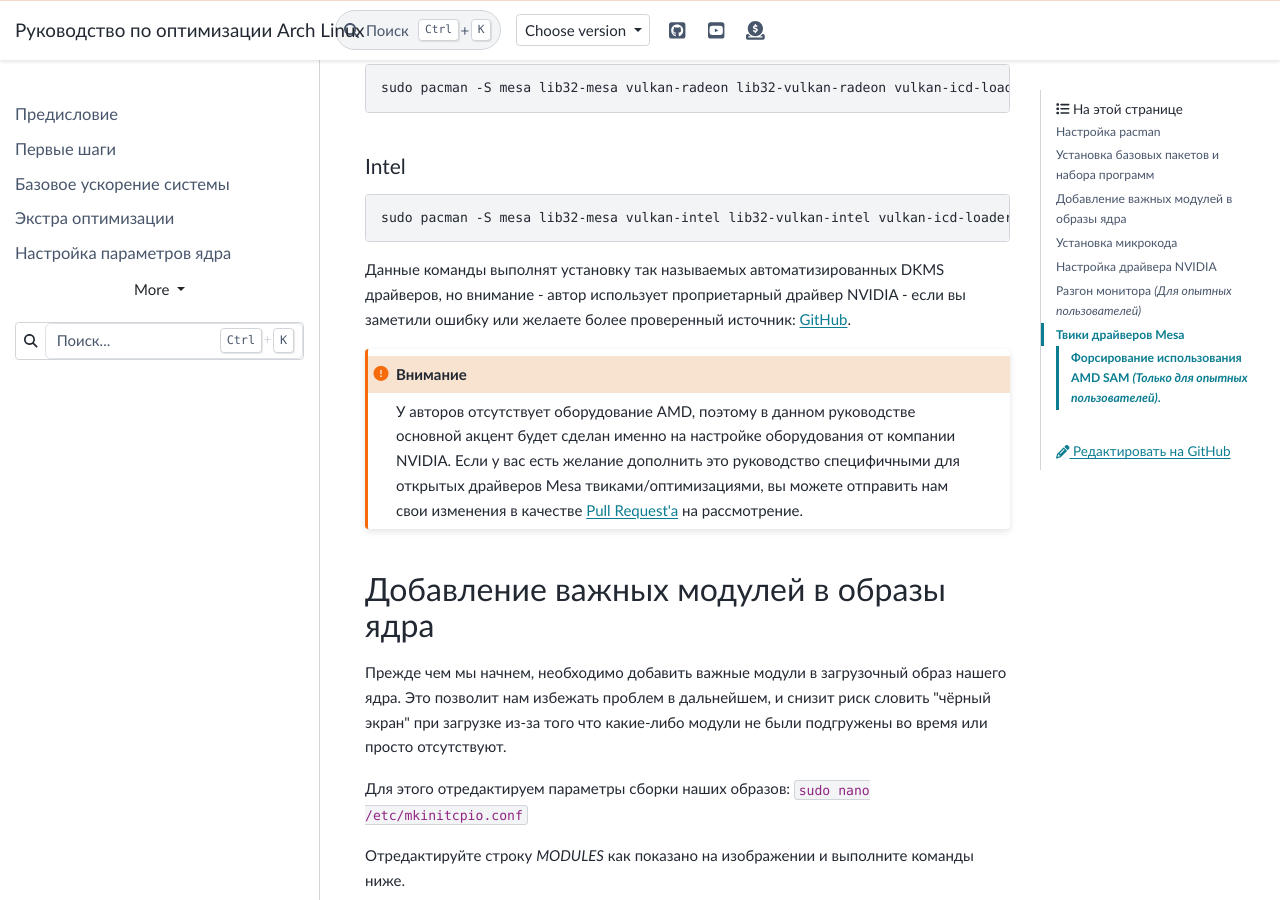
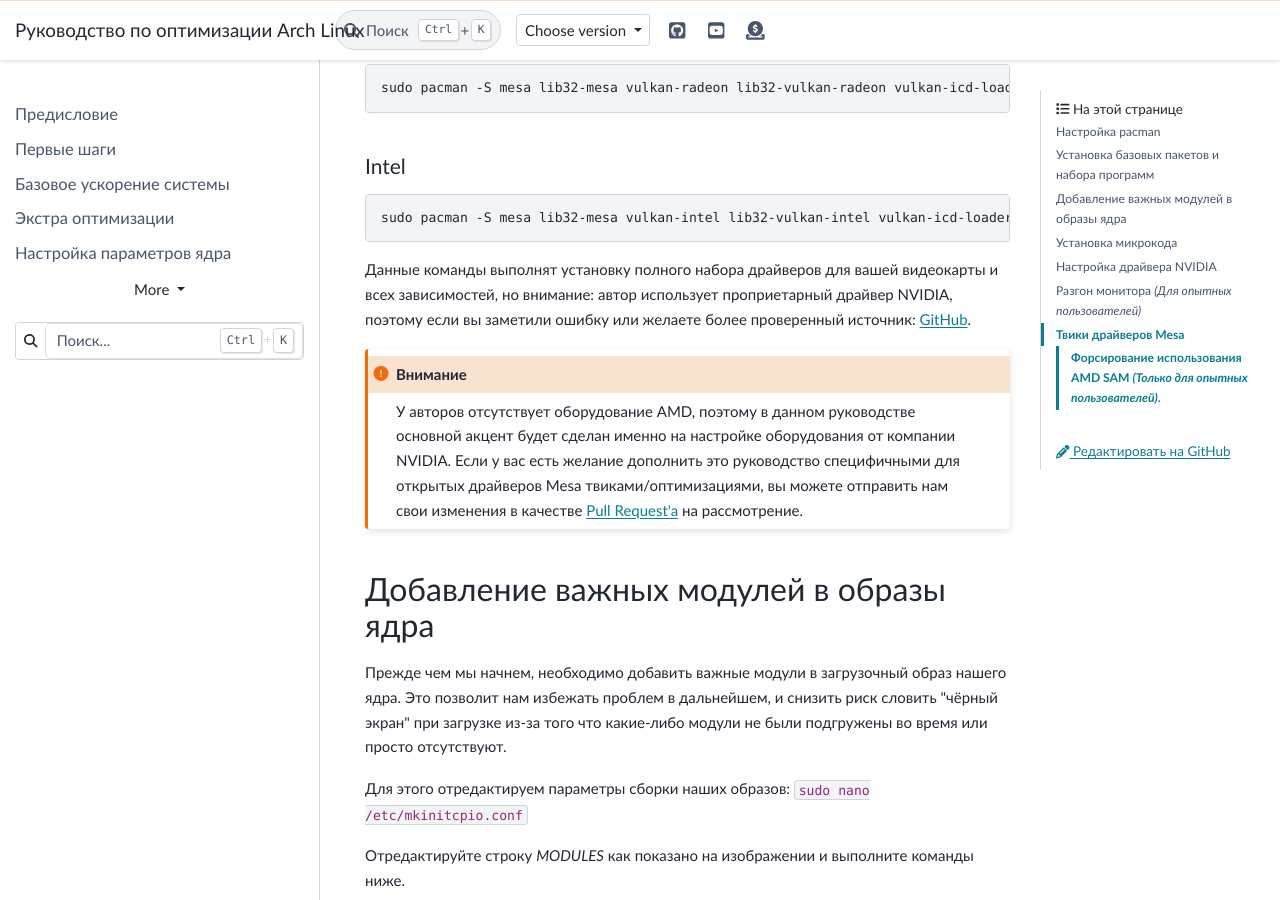
Before and after one commit to ventureoo/ARU, a Sphinx documentation site: the page built from docs/source/first-steps.rst, in a window 1280 px wide and 900 px high, scrolled down 3177 px. Built offline with Sphinx 7.4.7 and the PyData theme 0.15.4, drawn with Linux system fonts in a browser that asks for light colours; some of the changed text lies outside the part shown.

Commit message:
first-steps: Some fixes

```diff
--- a/docs/source/first-steps.rst
+++ b/docs/source/first-steps.rst
@@ -159,8 +159,8 @@ Intel
 
   sudo pacman -S mesa lib32-mesa vulkan-intel lib32-vulkan-intel vulkan-icd-loader lib32-vulkan-icd-loader
 
-Данные команды выполнят установку так называемых автоматизированных DKMS драйверов, но внимание - автор использует проприетарный драйвер NVIDIA
-- если вы заметили ошибку или желаете более проверенный источник: `GitHub
+Данные команды выполнят установку полного набора драйверов для вашей видеокарты и всех зависимостей,
+но внимание: автор использует проприетарный драйвер NVIDIA, поэтому если вы заметили ошибку или желаете более проверенный источник: `GitHub
 <https://github.com/lutris/docs/blob/master/InstallingDrivers.md>`_.
 
 .. attention:: У авторов отсутствует оборудование AMD, поэтому в данном руководстве основной акцент будет сделан именно на настройке оборудования от компании NVIDIA.
@@ -177,7 +177,7 @@ Intel
 
 Прежде чем мы начнем, необходимо добавить важные модули в загрузочный образ
 нашего ядра.
-Это позволит нам избежать проблем в дальнейшем, и снизит риск словить
+Это позволит нам избежать проблем в дальнейшем, и снизить риск словить
 "чёрный экран" при загрузке из-за того что какие-либо модули не были подгружены во время или просто отсутствуют.
 
 Для этого отредактируем параметры сборки наших образов: ``sudo nano /etc/mkinitcpio.conf``
@@ -233,7 +233,6 @@ Intel
 Настройка драйвера NVIDIA
 ==========================
 
-
 После установки драйвера обязательно перезагрузитесь, откройте панель nvidia-settings, и выполните все шаги как показано на изображениях::
 
   nvidia-settings # Открыть панель Nvidia
@@ -258,8 +257,8 @@ Intel
 
 .. image:: images/nvidia-settings-4.png
 
-Теперь переместите ранее сохраненый файл настройки в */etc/X11/xorg.conf*, чтобы примененные вами параметры работали для всей системы и
-не слетали после перезагрузки::
+Теперь переместите ранее сохраненый файл настройки в */etc/X11/xorg.conf*, чтобы примененные вами настройки для мониторов
+работали для всей системы и не слетали после перезагрузки::
 
   sudo mv ~/xorg.conf /etc/X11/xorg.conf
 
@@ -316,7 +315,6 @@ Intel
 
 ``__GL_YIELD="USLEEP"`` **(По умолчанию без значения)** - Довольно специфичный параметр, *"USLEEP"* - снижает нагрузку на CPU и некоторым образом помогает в борьбе с тирингом,
 а *"NOTHING"* дает больше FPS при этом увеличивая нагрузку на процессор.
-
 
 .. index:: monitor, overlocking, refresh-rate
 .. _monitor-overlocking:
```
